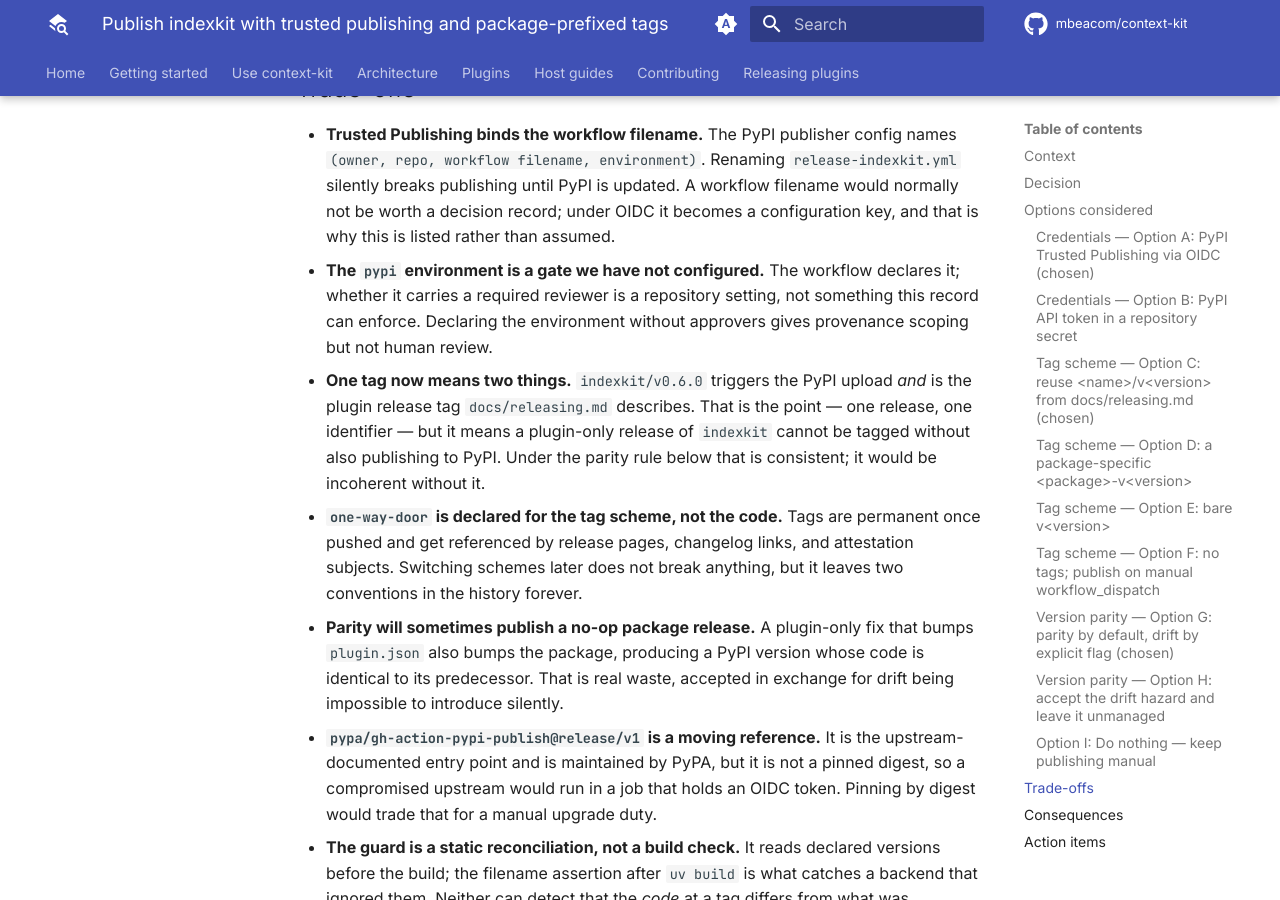
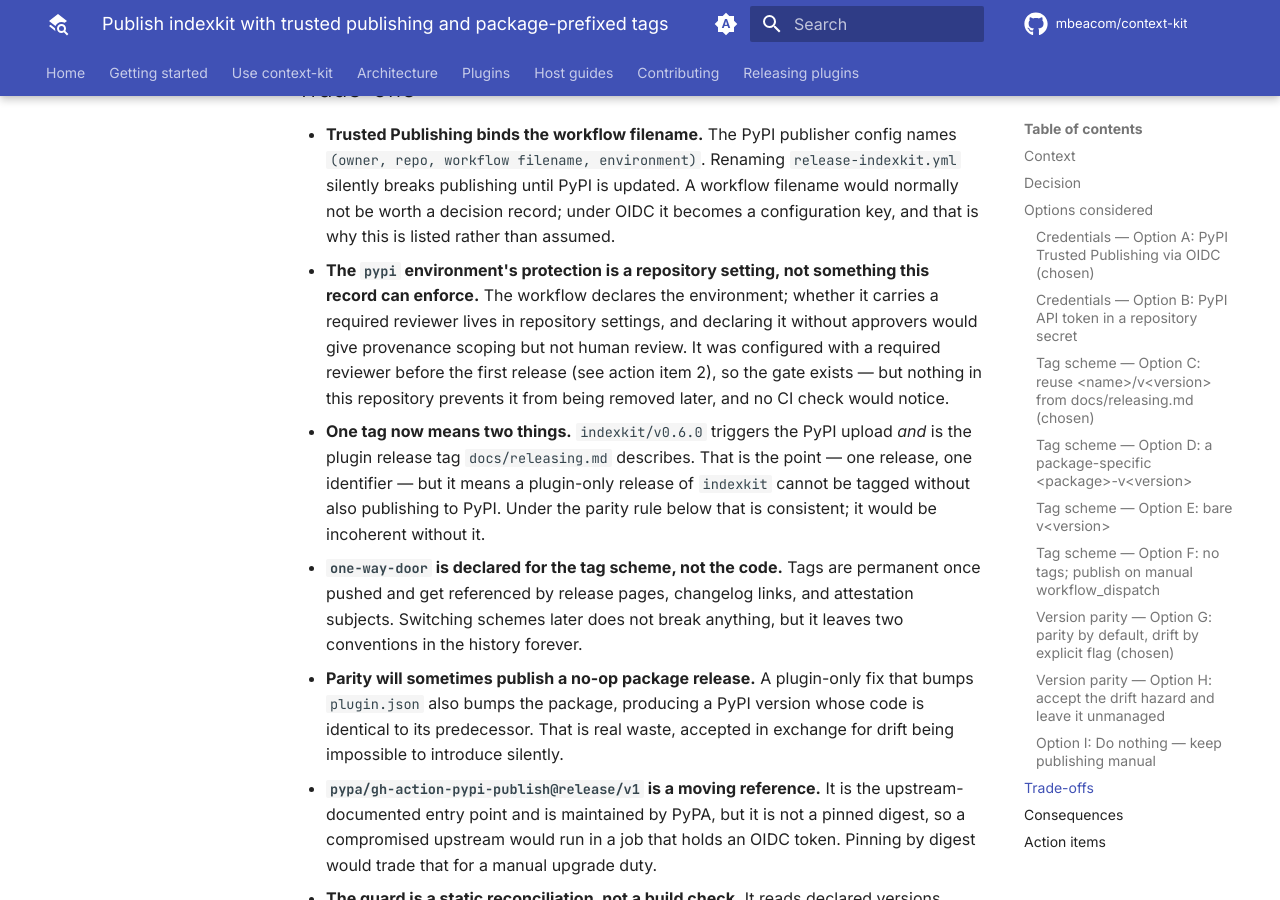
Before and after one commit to mbeacom/context-kit, an MkDocs documentation site: the page built from docs/adr/0008-publish-indexkit-with-trusted-publishing-and-package-prefixed-tags.md, in a window 1280 px wide and 900 px high, scrolled down 4159 px. Built offline with MkDocs 1.6.1 and Material for MkDocs 9.7.7, drawn with Linux system fonts in a browser that asks for light colours; comment, search, counter and statistics services are not loaded; some of the changed text lies outside the part shown.

Commit message:
docs(adr): record the pypi environment decision instead of just checking the box
Review caught that marking action item 2 complete left ADR-0008 contradicting
itself: the Trade-offs section still described the `pypi` environment as "a gate
we have not configured", and the closed item never said what was decided. A
checked box that records no decision is worse than an open one, because it
reads as settled while carrying no information.

Verified against the repository environments API: `pypi` exists with a
`required_reviewers` protection rule, so a human approves between `verify` and
the irreversible upload. Both the trade-off and the action item now say so.

The trade-off keeps its real residual risk rather than being deleted: the
protection is a repository setting, so it can be removed later and no CI check
in this repository would notice.

Co-authored-by: Copilot App <223556219+Copilot@users.noreply.github.com>

```diff
--- a/docs/adr/0008-publish-indexkit-with-trusted-publishing-and-package-prefixed-tags.md
+++ b/docs/adr/0008-publish-indexkit-with-trusted-publishing-and-package-prefixed-tags.md
@@ -192,10 +192,13 @@ front of the irreversible step.
   workflow filename would normally not be worth a decision record; under OIDC it
   becomes a configuration key, and that is why this is listed rather than
   assumed.
-- **The `pypi` environment is a gate we have not configured.** The workflow
-  declares it; whether it carries a required reviewer is a repository setting,
-  not something this record can enforce. Declaring the environment without
-  approvers gives provenance scoping but not human review.
+- **The `pypi` environment's protection is a repository setting, not something
+  this record can enforce.** The workflow declares the environment; whether it
+  carries a required reviewer lives in repository settings, and declaring it
+  without approvers would give provenance scoping but not human review. It was
+  configured with a required reviewer before the first release (see action item
+  2), so the gate exists — but nothing in this repository prevents it from being
+  removed later, and no CI check would notice.
 - **One tag now means two things.** `indexkit/v0.6.0` triggers the PyPI upload
   *and* is the plugin release tag `docs/releasing.md` describes. That is the
   point — one release, one identifier — but it means a plugin-only release of
@@ -249,7 +252,10 @@ front of the irreversible step.
    2026-08-08 (verified: `GET /pypi/indexkit/json` returned 404). Configured,
    and exercised by the 0.6.1 release on 2026-08-09.
 2. [x] Decide whether the `pypi` GitHub environment requires a reviewer, and
-   configure it. The workflow cannot enforce this.
+   configure it. The workflow cannot enforce this. **Decided: yes.** The `pypi`
+   environment exists with a `required_reviewers` protection rule, so a human
+   approves between `verify` and the irreversible upload. Verified against the
+   repository environments API on 2026-08-09.
 3. [x] Rehearse with `workflow_dispatch` (verification only) before tagging.
    The rehearsal earned its cost on first use: it failed on a `dist/.gitignore`
    that `uv build` writes, which the artifact assertion counted but `ls -l` did
```
